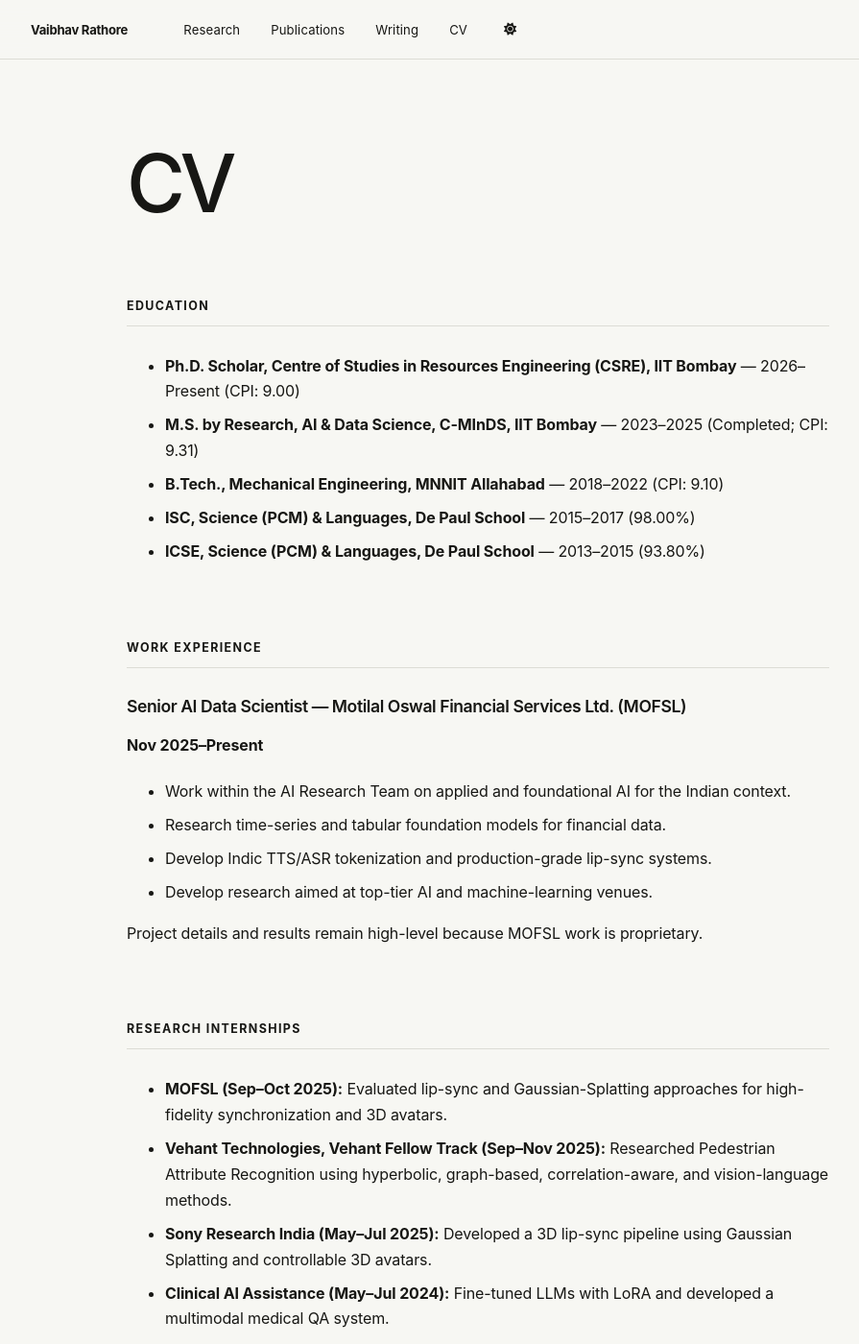
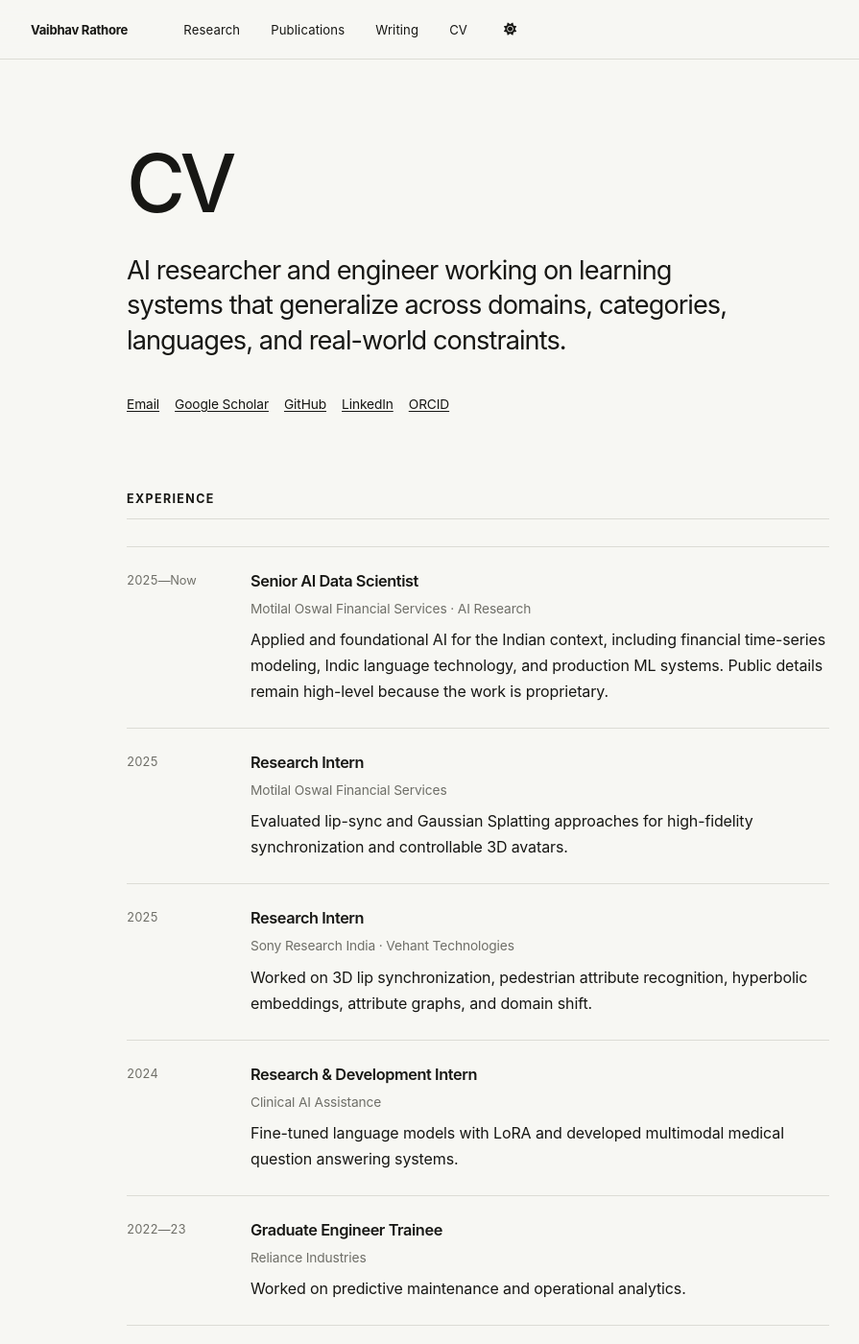
Before and after one commit to Vaibhavrathore1999/Vaibhavrathore1999.github.io, a Jekyll site: the page built from _pages/cv.md, in a window 1280 px wide and 1400 px high. Shown: the whole window at 96% size, without its empty margins (142-1037 px from the left). Built offline with Jekyll 4.4.1, drawn with Linux system fonts in a browser that asks for light colours; a script bundle is joined from its source files by our own code; library files that are not in the unit come from our copies; some of the changed text lies outside the part shown.

Commit message:
Separate publications and redesign CV

```diff
--- a/_pages/cv.md
+++ b/_pages/cv.md
@@ -7,74 +7,58 @@
   - /resume
 ---
 
-{% include base_path %}
+<p class="intro intro--small">AI researcher and engineer working on learning systems that generalize across domains, categories, languages, and real-world constraints.</p>
+
+<p class="text-links"><a href="mailto:vaibhav.rathor.in@gmail.com">Email</a> <a href="https://scholar.google.co.in/citations?hl=en&user=VH1wZJkAAAAJ">Google Scholar</a> <a href="https://github.com/Vaibhavrathore1999">GitHub</a> <a href="https://www.linkedin.com/in/vaibhav-rathore-ab696b188/">LinkedIn</a> <a href="https://orcid.org/0009-0007-0603-4462">ORCID</a></p>
+
+## Experience
+
+<div class="cv-timeline">
+  <article><div class="cv-date">2025—Now</div><div><h3>Senior AI Data Scientist</h3><p class="cv-org">Motilal Oswal Financial Services · AI Research</p><p>Applied and foundational AI for the Indian context, including financial time-series modeling, Indic language technology, and production ML systems. Public details remain high-level because the work is proprietary.</p></div></article>
+  <article><div class="cv-date">2025</div><div><h3>Research Intern</h3><p class="cv-org">Motilal Oswal Financial Services</p><p>Evaluated lip-sync and Gaussian Splatting approaches for high-fidelity synchronization and controllable 3D avatars.</p></div></article>
+  <article><div class="cv-date">2025</div><div><h3>Research Intern</h3><p class="cv-org">Sony Research India · Vehant Technologies</p><p>Worked on 3D lip synchronization, pedestrian attribute recognition, hyperbolic embeddings, attribute graphs, and domain shift.</p></div></article>
+  <article><div class="cv-date">2024</div><div><h3>Research &amp; Development Intern</h3><p class="cv-org">Clinical AI Assistance</p><p>Fine-tuned language models with LoRA and developed multimodal medical question answering systems.</p></div></article>
+  <article><div class="cv-date">2022—23</div><div><h3>Graduate Engineer Trainee</h3><p class="cv-org">Reliance Industries</p><p>Worked on predictive maintenance and operational analytics.</p></div></article>
+</div>
 
 ## Education
 
-- **Ph.D. Scholar, Centre of Studies in Resources Engineering (CSRE), IIT Bombay** — 2026–Present (CPI: 9.00)
-- **M.S. by Research, AI & Data Science, C-MInDS, IIT Bombay** — 2023–2025 (Completed; CPI: 9.31)
-- **B.Tech., Mechanical Engineering, MNNIT Allahabad** — 2018–2022 (CPI: 9.10)
-- **ISC, Science (PCM) & Languages, De Paul School** — 2015–2017 (98.00%)
-- **ICSE, Science (PCM) & Languages, De Paul School** — 2013–2015 (93.80%)
-
-## Work Experience
-
-### Senior AI Data Scientist — Motilal Oswal Financial Services Ltd. (MOFSL)
-
-**Nov 2025–Present**
-
-- Work within the AI Research Team on applied and foundational AI for the Indian context.
-- Research time-series and tabular foundation models for financial data.
-- Develop Indic TTS/ASR tokenization and production-grade lip-sync systems.
-- Develop research aimed at top-tier AI and machine-learning venues.
-
-Project details and results remain high-level because MOFSL work is proprietary.
-
-## Research Internships
-
-- **MOFSL (Sep–Oct 2025):** Evaluated lip-sync and Gaussian-Splatting approaches for high-fidelity synchronization and 3D avatars.
-- **Vehant Technologies, Vehant Fellow Track (Sep–Nov 2025):** Researched Pedestrian Attribute Recognition using hyperbolic, graph-based, correlation-aware, and vision-language methods.
-- **Sony Research India (May–Jul 2025):** Developed a 3D lip-sync pipeline using Gaussian Splatting and controllable 3D avatars.
-- **Clinical AI Assistance (May–Jul 2024):** Fine-tuned LLMs with LoRA and developed a multimodal medical QA system.
-- **Reliance Industries Ltd. (Aug 2022–Jul 2023):** Worked as a Graduate Engineer Trainee on predictive maintenance and operational analytics.
-
-## Coursework
-
-**Current (Autumn 2026):** Optimization in Machine Learning; Principles of Satellite Image Processing; Seminar.
-
-**Completed ML/DL coursework:** Foundations of Machine Learning; Advanced Topics in Deep Learning; Medical Image Computing; Algorithms and Complexity; Machine Learning for Remote Sensing II; Statistical Signal Analysis; Image Processing; Optimisation.
+<div class="cv-timeline">
+  <article><div class="cv-date">2026—Now</div><div><h3>Ph.D. Scholar · CSRE, IIT Bombay</h3><p>CPI: 9.00</p></div></article>
+  <article><div class="cv-date">2023—25</div><div><h3>M.S. by Research · AI &amp; Data Science, C-MInDS, IIT Bombay</h3><p>Completed with CPI: 9.31.</p></div></article>
+  <article><div class="cv-date">2018—22</div><div><h3>B.Tech. · Mechanical Engineering, MNNIT Allahabad</h3><p>CPI: 9.10.</p></div></article>
+</div>
 
 ## Publications
 
+<div class="cv-publication-list">
 {% for work in site.data.research.published %}
-- **{{ work.title }}.** {{ work.venue }}. {% for link in work.links %}[{{ link.label }}]({{ link.url }}){% unless forloop.last %} · {% endunless %}{% endfor %}
+  <article>
+    <p class="research-meta">{{ work.venue }} · {{ work.status }}</p>
+    <h3>{{ work.title }}</h3>
+    {% if work.affiliation %}<p class="research-affiliation">{{ work.affiliation }}</p>{% endif %}
+    {% if work.links.size > 0 %}<p>{% for link in work.links %}<a href="{{ link.url }}">{{ link.label }}</a>{% unless forloop.last %} · {% endunless %}{% endfor %}</p>{% endif %}
+  </article>
 {% endfor %}
+</div>
 
-### Ongoing Research
+<p class="section-link"><a href="{{ '/projects/' | relative_url }}">Ongoing research is listed on the Research page →</a></p>
 
-{% for work in site.data.research.ongoing %}
-- **{{ work.title }}.** {{ work.summary }}
-{% endfor %}
+## Recognition
 
-## Awards & Honors
+<div class="cv-facts">
+  <div><span>2026</span><strong>Award for Excellence in Research</strong><p>C-MInDS, IIT Bombay</p></div>
+  <div><span>2022</span><strong>GATE: 97.84 percentile</strong><p>Engineering Sciences (XE); 96 percentile in Mechanical Engineering (ME)</p></div>
+  <div><span>2018</span><strong>Top 1 percentile</strong><p>JEE Main</p></div>
+</div>
 
-- **Award for Excellence in Research**, M.S. by Research, C-MInDS, IIT Bombay — August 22, 2026
-- Top 1 percentile — JEE Main 2018
-- Top 1 percentile — GATE 2022 (ME & XE)
+## Teaching &amp; service
 
-## Teaching
-
-Teaching Assistant, IIT Bombay:
-
-- **e-PGD: Introduction to Python Programming** — Jan 2025–Present
-- **DS 303: Introduction to Machine Learning** — Jul 2024–Present
-
-Student Mentor, MNNIT Allahabad — Jul 2021–May 2022. Mentored more than 20 first-year students and acted as a liaison between students and faculty.
-
-## Professional Service
-
-Reviewer or program committee member for AAAI, AISTATS, ICVGIP, the NeurIPS Position Paper Track, and the International Journal of Computer Vision.
+<div class="cv-two-column">
+  <div><h3>Teaching</h3><p>Teaching Assistant, IIT Bombay — DS 303: Introduction to Machine Learning; e-PGD: Python Programming.</p></div>
+  <div><h3>Service</h3><p>Reviewer or program committee member for AAAI, AISTATS, ICVGIP, the NeurIPS Position Paper Track, and the International Journal of Computer Vision.</p></div>
+</div>
 
 ## Skills
 
-Python, C++, PyTorch, TensorFlow, scikit-learn, OpenCV, Hugging Face, Gaussian Splatting, Indic NLP, financial time-series modeling, and production ML systems.
+<p class="skill-line">Python · C++ · PyTorch · TensorFlow · scikit-learn · OpenCV · Hugging Face · Gaussian Splatting · Indic NLP · financial time-series modeling · production ML systems</p>
--- a/_sass/layout/_minimal.scss
+++ b/_sass/layout/_minimal.scss
@@ -313,6 +313,102 @@
   font-size: 0.8rem !important;
 }
 
+.cv-timeline {
+  border-top: 1px solid var(--global-border-color);
+}
+
+.cv-timeline article {
+  display: grid;
+  grid-template-columns: 105px 1fr;
+  gap: 1.5rem;
+  padding: 1.5rem 0;
+  border-bottom: 1px solid var(--global-border-color);
+}
+
+.cv-date {
+  color: var(--global-text-color-light);
+  font-size: 0.8rem;
+  font-variant-numeric: tabular-nums;
+}
+
+.cv-timeline h3,
+.cv-two-column h3 {
+  margin: 0;
+  font-size: 1.02rem;
+}
+
+.cv-timeline p,
+.cv-two-column p {
+  margin: 0.45rem 0 0 !important;
+}
+
+.cv-org {
+  color: var(--global-text-color-light);
+  font-size: 0.86rem !important;
+}
+
+.cv-publication-list {
+  border-top: 1px solid var(--global-border-color);
+}
+
+.cv-publication-list article {
+  padding: 1.35rem 0;
+  border-bottom: 1px solid var(--global-border-color);
+}
+
+.cv-publication-list h3 {
+  margin-top: 0.3rem;
+  font-size: 1rem;
+}
+
+.cv-publication-list p {
+  margin: 0.35rem 0 0 !important;
+  font-size: 0.84rem !important;
+}
+
+.cv-facts {
+  display: grid;
+  grid-template-columns: repeat(3, minmax(0, 1fr));
+  border-top: 1px solid var(--global-border-color);
+  border-left: 1px solid var(--global-border-color);
+}
+
+.cv-facts > div {
+  min-height: 145px;
+  padding: 1.2rem;
+  border-right: 1px solid var(--global-border-color);
+  border-bottom: 1px solid var(--global-border-color);
+}
+
+.cv-facts span {
+  display: block;
+  margin-bottom: 2rem;
+  color: var(--global-text-color-light);
+  font-size: 0.75rem;
+}
+
+.cv-facts strong {
+  display: block;
+  font-size: 0.9rem;
+  line-height: 1.35;
+}
+
+.cv-facts p {
+  margin: 0.5rem 0 0 !important;
+  font-size: 0.82rem !important;
+}
+
+.cv-two-column {
+  display: grid;
+  grid-template-columns: repeat(2, minmax(0, 1fr));
+  gap: 2rem;
+}
+
+.skill-line {
+  color: var(--global-text-color-light);
+  font-size: 0.9rem !important;
+}
+
 .theme-grid {
   display: grid;
   grid-template-columns: repeat(2, minmax(0, 1fr));
@@ -430,6 +526,24 @@
     left: 57px;
   }
 
+  .cv-timeline article {
+    grid-template-columns: 1fr;
+    gap: 0.5rem;
+  }
+
+  .cv-facts,
+  .cv-two-column {
+    grid-template-columns: 1fr;
+  }
+
+  .cv-facts > div {
+    min-height: auto;
+  }
+
+  .cv-facts span {
+    margin-bottom: 1rem;
+  }
+
   .minimal-footer {
     flex-direction: column;
   }
```
Also changed, not shown: _pages/publications.html (+1 -13 lines).
